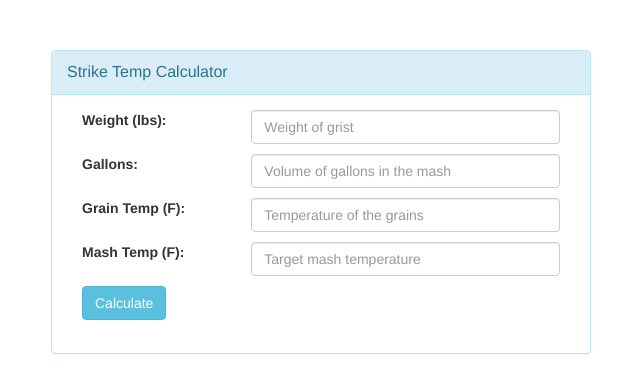
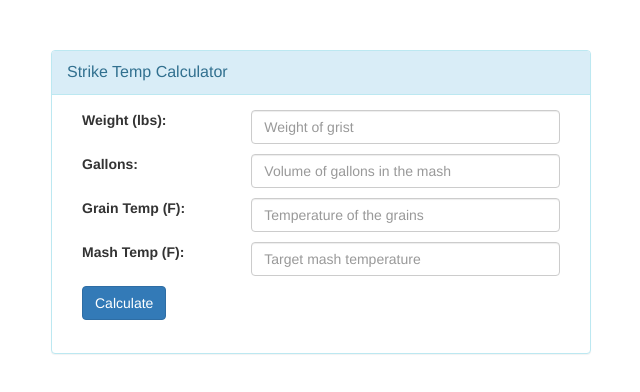
Before and after one commit to sleiendecker/sleiendecker.github.io, a website: page index.html in a window 1280 px wide. Shown: the whole page, without its empty margins (319-959 px from the left). Drawn offline with nearby package versions, Linux system fonts and the light colour scheme.

Commit message:
change btn style

```diff
--- a/index.html
+++ b/index.html
@@ -67,7 +67,7 @@
                 </div>
 
                 <div class="controls col-md-4 ">
-                  <input type="button" id="calculate" value="Calculate" class="btn btn-primary btn btn-info" />
+                  <input type="button" id="calculate" value="Calculate" class="btn btn-primary btn" />
                 </div>
                 <div class="controls col-md-8 ">
                 <div id="alert" class="alert fade">
```
